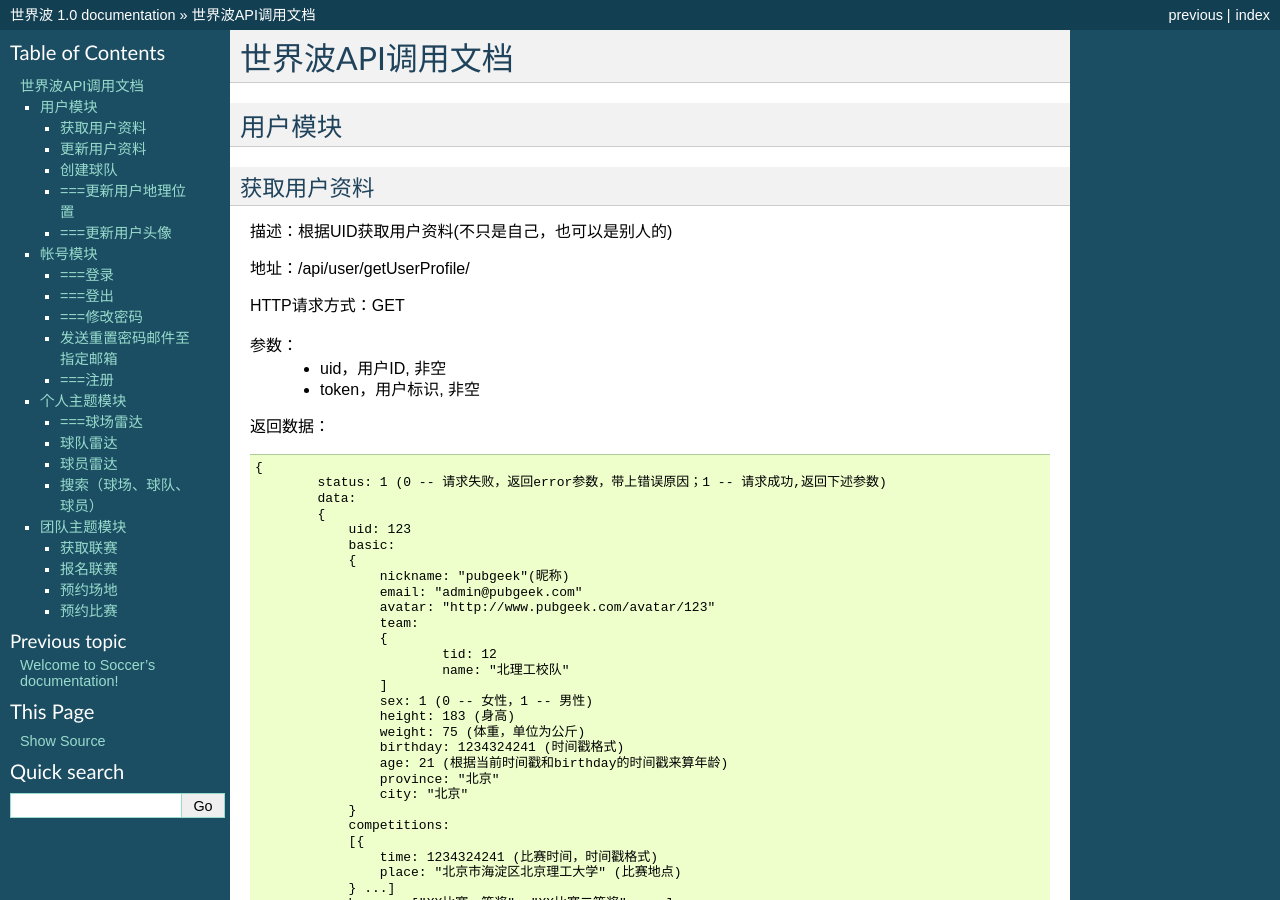
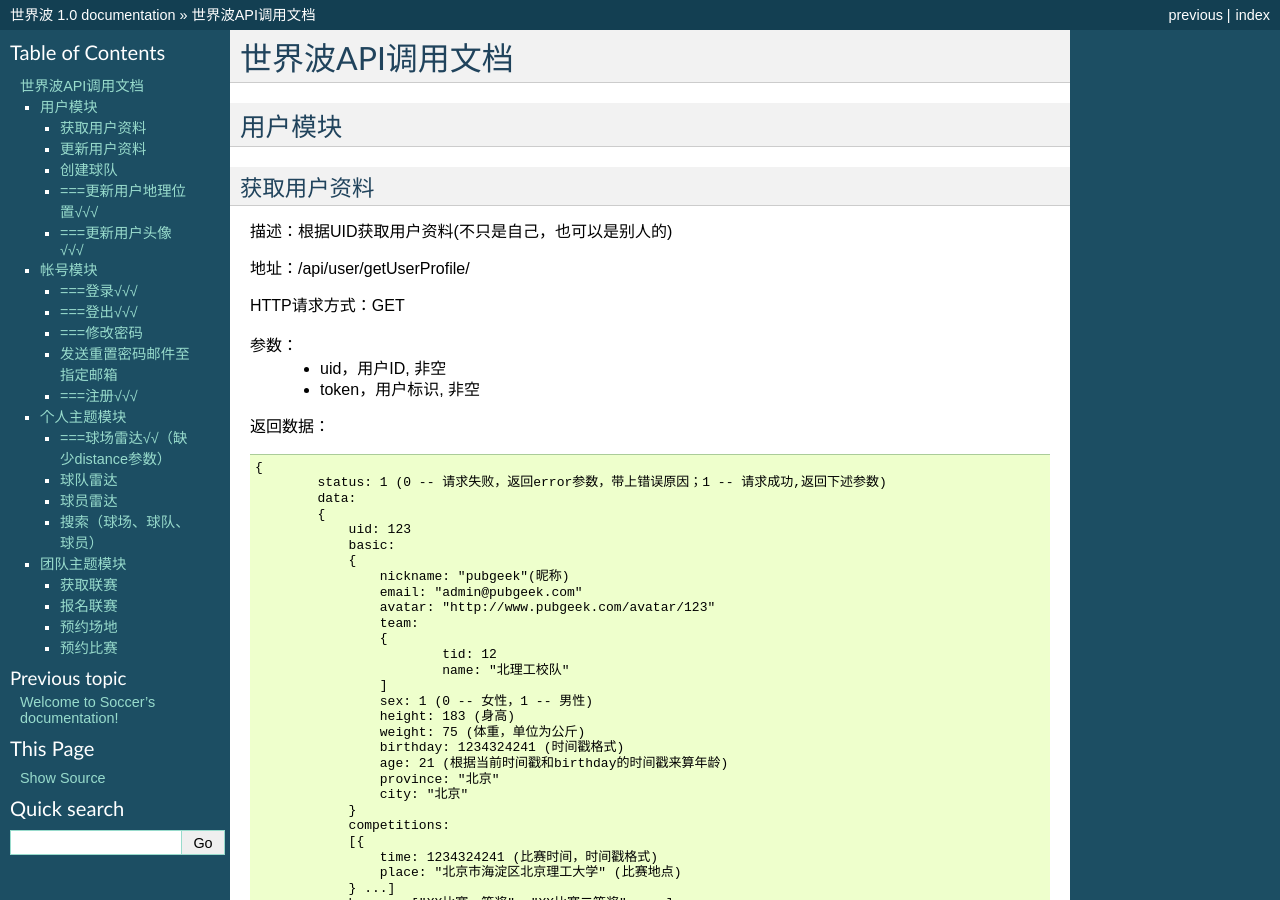
Before and after one commit to singlewindy/PubSoccer, a Sphinx documentation site: the page built from source/soccerAPI.rst, in a window 1280 px wide and 900 px high. Built offline with Sphinx 7.4.7, drawn with Linux system fonts in a browser that asks for light colours; some of the changed text lies outside the part shown.

Commit message:
标注验证完部分

```diff
--- a/source/soccerAPI.rst
+++ b/source/soccerAPI.rst
@@ -114,7 +114,7 @@ HTTP请求方式：POST
 		}
 	}
 
-===更新用户地理位置
+===更新用户地理位置√√√
 ~~~~~~~~~~~~~~~~~~~~
 描述：更新用户地理位置
 
@@ -137,7 +137,7 @@ HTTP请求方式：POST
 		}
 	}
 
-===更新用户头像
+===更新用户头像√√√
 ~~~~~~~~~~~~~~~~~~~~
 描述：更新用户头像
 
@@ -157,7 +157,7 @@ HTTP请求方式：POST
 
 帐号模块
 --------
-===登录
+===登录√√√
 ~~~~~~~~~~~~~
 描述：登录
 
@@ -176,7 +176,7 @@ HTTP请求方式：POST
 		token: 123fdesa324fea23
 	}
 
-===登出
+===登出√√√
 ~~~~~~~~~~~~~
 描述：登出
 
@@ -233,7 +233,7 @@ HTTP请求方式：POST
 		error: "Network Error!"
 	}
 
-===注册
+===注册√√√
 ~~~~~~~~~~~~~
 描述：注册
 
@@ -257,7 +257,7 @@ HTTP请求方式：POST
 
 个人主题模块
 ------------
-===球场雷达
+===球场雷达√√（缺少distance参数）
 ~~~~~~~~~~~~~
 描述：获取附近球场
 
```
